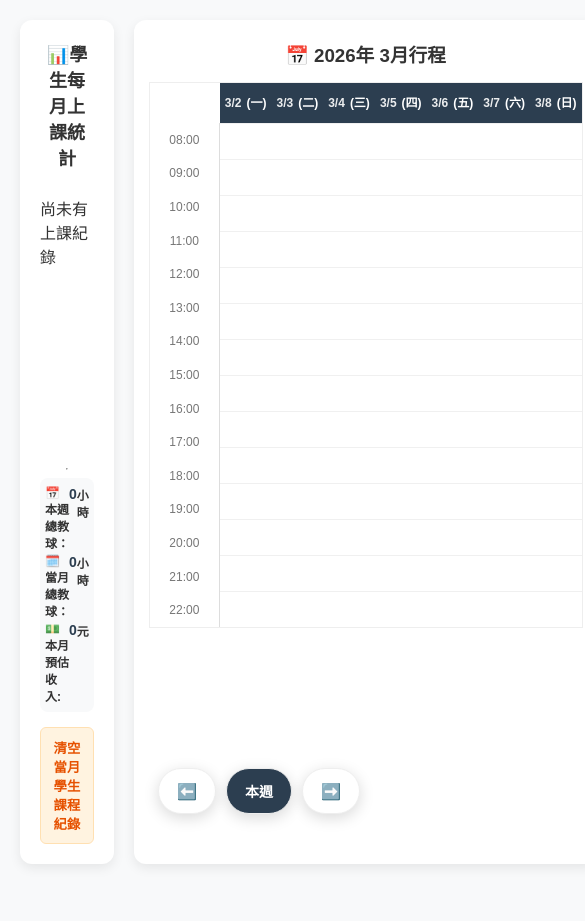
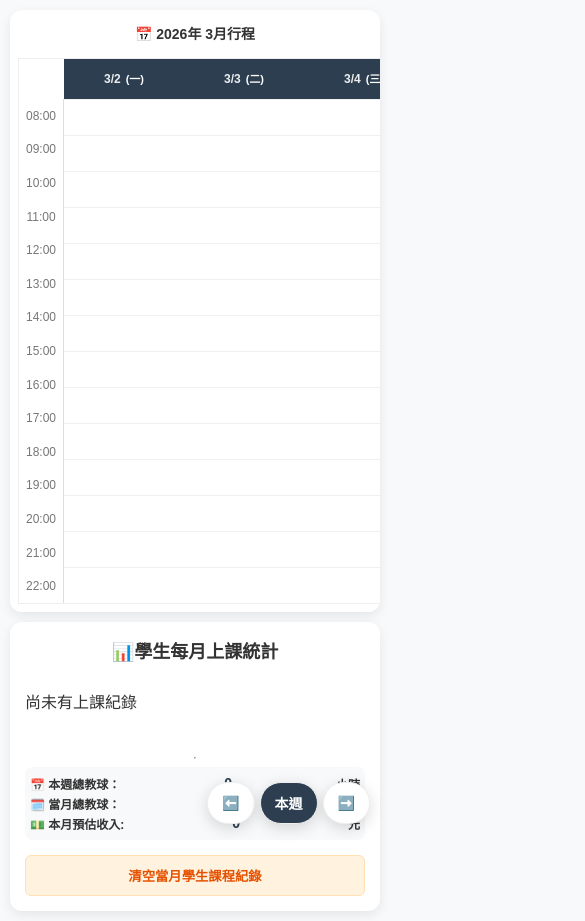
Before and after one commit to li641119/my-website.test3, a plain HTML site: page index.html in a window 390 px wide. Shown: the whole page, 585 px wide, since content can reach past the window. Before the commit the page ends 884 px from the top, so only its background shows below. Drawn offline with Linux system fonts and the light colour scheme; no server answers.

Commit message:
手機排版

```diff
--- a/cal-gemini.css
+++ b/cal-gemini.css
@@ -285,3 +285,98 @@ input[type="color"]::-moz-color-swatch {
     transform: scale(1.1);
     box-shadow: 0 0 5px rgba(0,0,0,0.3);
 }
+
+/* --- 手機端 RWD (螢幕寬度小於 768px) --- */
+@media (max-width: 768px) {
+    /* 1. 佈局調整：由橫排變直排 */
+    .main-wrapper {
+        flex-direction: column;
+        padding: 10px;
+        gap: 10px;
+    }
+
+    /* 2. 側邊欄：在手機上變成可摺疊或置底 */
+    .sidebar {
+        width: auto;
+        order: 2; /* 讓行事曆排在前面，統計排在後面 */
+        padding: 15px;
+    }
+
+    #monthly-stats {
+        max-height: 200px; /* 限制高度，避免太長 */
+    }
+
+    /* 3. 行事曆容器：允許橫向滾動 */
+    .calendar-container {
+        padding: 8px;
+        order: 1;
+        overflow-x: auto; /* 關鍵：讓一週七天可以橫向滑動 */
+    }
+
+    /* 4. 格線調整：縮小時間欄寬度，確保內容寬度足夠 */
+    .schedule-grid {
+        grid-template-columns: 45px repeat(7, 120px); /* 時間欄縮小，每一天固定寬度 */
+        min-width: 885px; /* (45 + 120*7) 確保寬度不縮減，產生橫滑動條 */
+    }
+
+    .time-column {
+        font-size: 10px;
+    }
+
+    .day-header {
+        font-size: 11px;
+        position: sticky; /* 讓標題在捲動時固定在最上方 */
+        top: 0;
+        z-index: 20;
+    }
+
+    /* 5. 行程方塊調整 */
+    .placed-event {
+        padding: 1px 2px;
+        font-size: 10px;
+    }
+
+    .placed-event strong {
+        font-size: 11px;
+    }
+
+    /* 6. 懸浮按鈕：縮小一點避免擋住內容 */
+    .floating-controls {
+        bottom: 20px;
+        right: 20px;
+        gap: 5px;
+    }
+
+    .floating-controls button {
+        padding: 10px 14px;
+        font-size: 14px;
+    }
+
+    /* 7. 彈窗優化：佔滿寬度 */
+    .modal-content {
+        width: 90%;
+        margin: 20% auto;
+        padding: 20px;
+    }
+
+    .time-row {
+        flex-direction: column; /* 時間輸入在手機上改直排 */
+        gap: 0;
+    }
+
+    .modal-content input, .modal-content select {
+        font-size: 16px; /* 防止 iOS 輸入時自動放大 */
+        padding: 12px;
+    }
+}
+
+/* 針對超小螢幕的微調 */
+@media (max-width: 480px) {
+    .calendar-header h3 {
+        font-size: 14px;
+    }
+
+    .day-header {
+        padding: 2px;
+    }
+}
```
